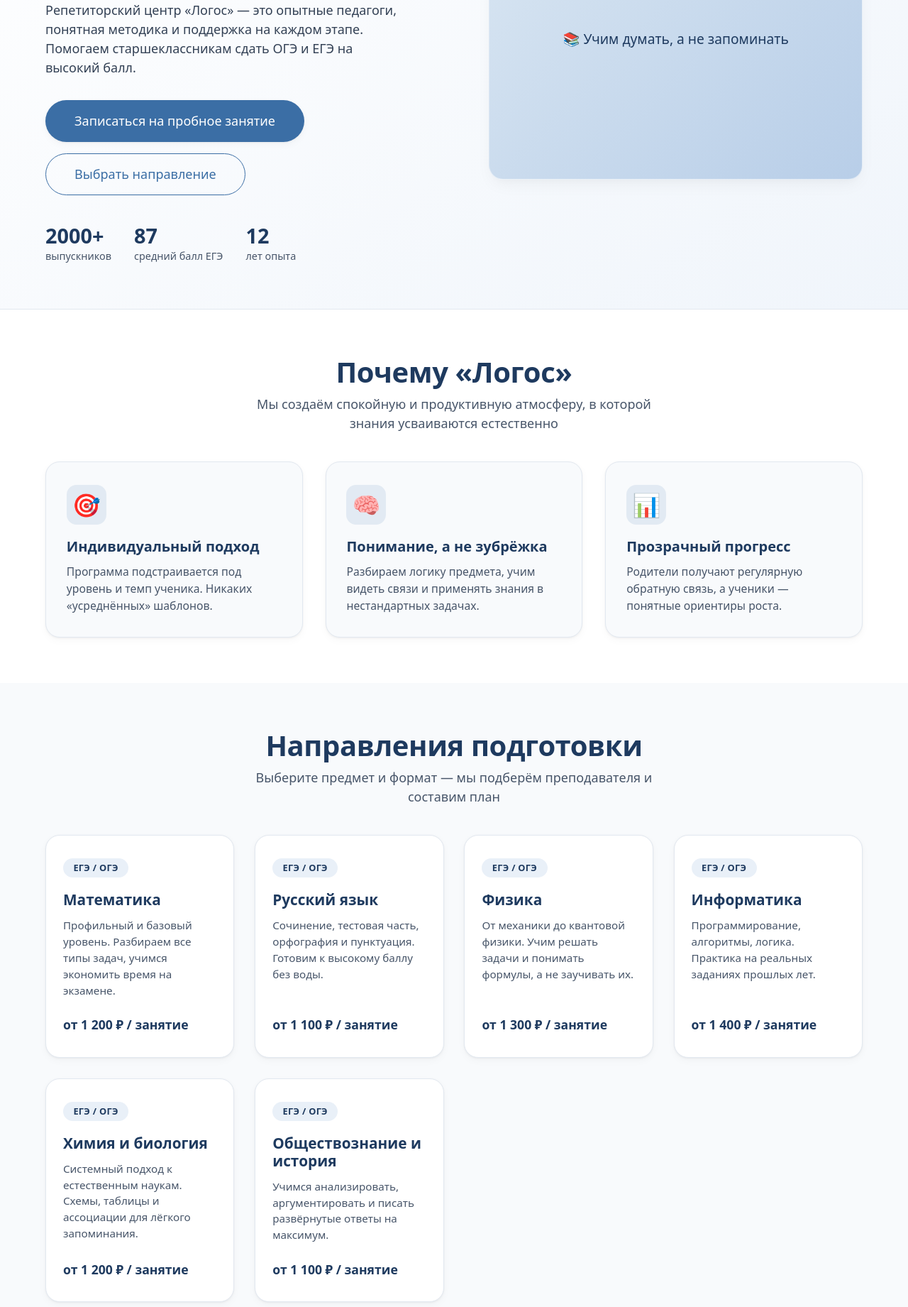
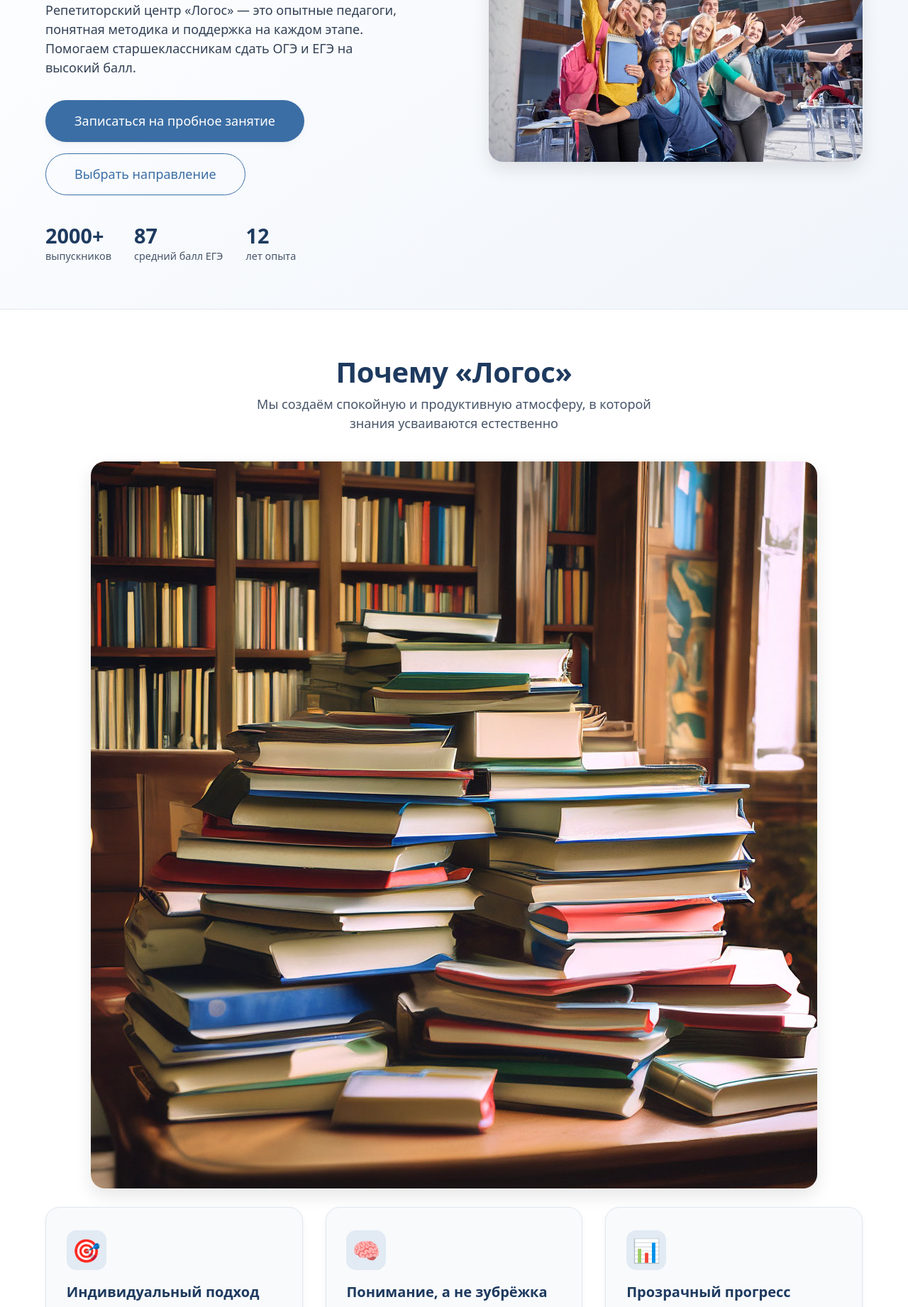
Before and after one commit to LeraLr/mysite, a plain HTML site: page new2.html in a window 1280 px wide. Shown: the part 378-2219 px from the top of the page at 71% size. Drawn offline with Linux system fonts and the light colour scheme.

Commit message:
Добавлены фото на сайт

```diff
--- a/new2.html
+++ b/new2.html
@@ -14,11 +14,14 @@
 
     :root {
       /* спокойная деловая палитра: синие, белые, серые тона */
-      --color-primary: #1e3a5f; /* глубокий синий */
+      --color-primary: #1e3a5f;
+      /* глубокий синий */
       --color-primary-light: #2b4b72;
-      --color-accent: #3b6ea5; /* мягкий синий для ссылок/кнопок */
+      --color-accent: #3b6ea5;
+      /* мягкий синий для ссылок/кнопок */
       --color-accent-hover: #2a5380;
-      --color-bg-light: #f8fafc; /* почти белый с серым отливом */
+      --color-bg-light: #f8fafc;
+      /* почти белый с серым отливом */
       --color-bg-white: #ffffff;
       --color-gray-100: #f1f5f9;
       --color-gray-200: #e2e8f0;
@@ -975,8 +978,9 @@
             </div>
           </div>
           <div class="hero__image">
-            <div class="hero__image-placeholder" role="img" aria-label="Иллюстрация: ученик и преподаватель за работой">
-              📚 Учим думать, а не запоминать
+            <!-- ИЗМЕНЕНИЕ: Добавлена картинка учеников вместо заглушки -->
+            <div style="text-align: center; margin: 20px 0; width: 100%;">
+                <img src="students.jpg" alt="Ученики" style="max-width: 100%; border-radius: 20px; box-shadow: 0 10px 25px rgba(0,0,0,0.1);">
             </div>
           </div>
         </div>
@@ -990,6 +994,12 @@
           <h2>Почему «Логос»</h2>
           <p>Мы создаём спокойную и продуктивную атмосферу, в которой знания усваиваются естественно</p>
         </div>
+
+        <!-- ИЗМЕНЕНИЕ: Добавлена картинка класса -->
+        <div style="text-align: center; margin: 20px 0;">
+            <img src="classroom.jpg" alt="Наш класс" style="max-width: 100%; border-radius: 20px; box-shadow: 0 10px 25px rgba(0,0,0,0.1);">
+        </div>
+
         <div class="about__grid">
           <article class="about-card">
             <div class="about-card__icon" aria-hidden="true">🎯</div>
@@ -1065,6 +1075,12 @@
           <h2>Наши преподаватели</h2>
           <p>Педагоги с профильным образованием и опытом работы в школе и на экзаменах</p>
         </div>
+
+        <!-- ИЗМЕНЕНИЕ: Добавлена картинка преподавателя -->
+        <div style="text-align: center; margin: 20px 0;">
+            <img src="teacher.jpg" alt="Преподаватель" style="max-width: 100%; border-radius: 20px; box-shadow: 0 10px 25px rgba(0,0,0,0.1);">
+        </div>
+
         <div class="teachers__grid">
           <article class="teacher-card">
             <div class="teacher-avatar" aria-hidden="true">ЕК</div>
```
Also changed, not shown: classroom.jpg (added), students.jpg (added), teacher.jpg (added).
